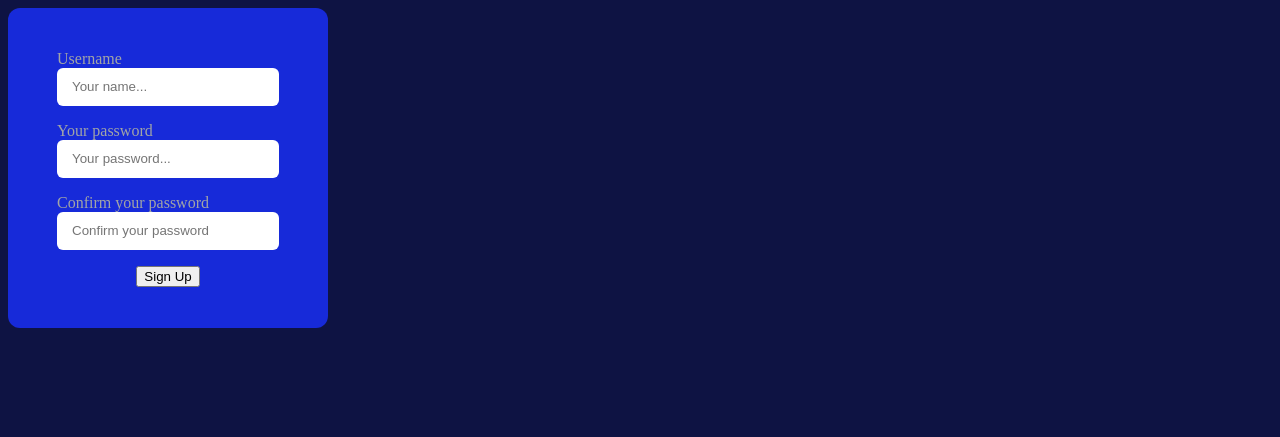
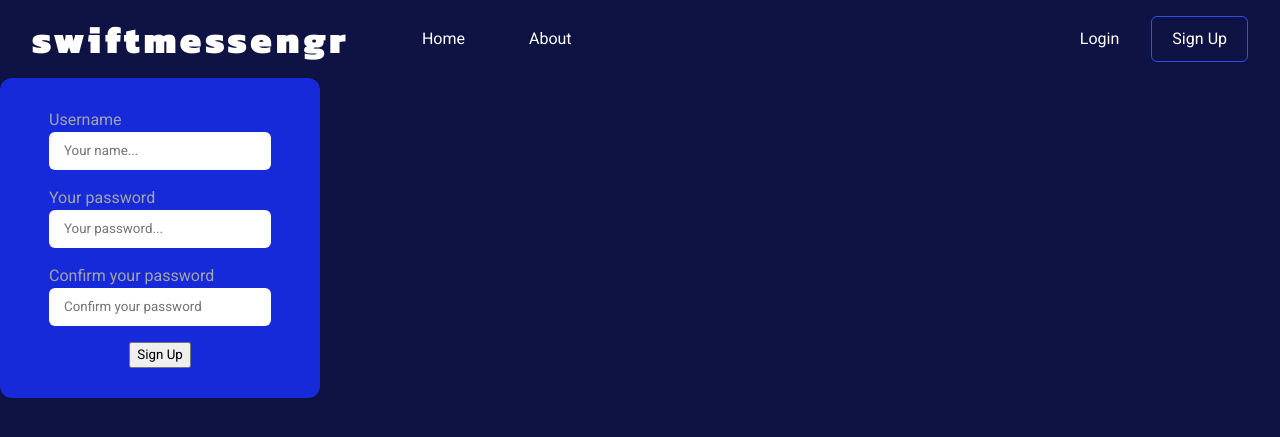
Before and after one commit to agnlt64/swift-messenger, a Flask app: page /sign-up in a window 1280 px wide. Shown: the top 437 px of the page. Run offline with Flask 3, Linux system fonts and the light colour scheme.

Commit message:
update base.html and update navbar

```diff
--- a/app/client/static/css/base.css
+++ b/app/client/static/css/base.css
@@ -1,9 +1,11 @@
-/* @import url('https://fonts.googleapis.com/css2?family=Heebo&family=Titillium+Web&display=swap');
+@import url('https://fonts.googleapis.com/css2?family=Heebo&family=Titillium+Web&display=swap');
+@import url('https://fonts.googleapis.com/css2?family=Kanit:wght@900&display=swap');
+
 
 :root {
     --sidebar-width: 40rem;
     --sidebar-height: 100vw;
-    --sidebar-background: #0e1343;
+    --background: #0e1343;
     --discret-color: #787a7c;
     --rounded: 6px;
     --sidebar-color: #a2a5a6;
@@ -13,33 +15,108 @@
     font-family: 'Heebo', sans-serif;
 }
 
-.container {
-    display: flex;
-    flex-direction: column;
-    justify-content: center;
-    align-items: center;
-    gap: 1rem;
+body {
+    box-sizing: border-box;
+    margin: 0;
+    padding: 0;
 }
 
-.btn {
-    border-radius: var(--rounded);
-    cursor: pointer;
-    border: none;
-    outline: none;
-    padding: 10px 13px;
-    transition: background-color 0.3s;
-    background-color: #0a16a9;
-    color: #fff;
+a {
+    text-decoration: none;
 }
 
-.btn:hover {
-    background-color: #09147d;
+.nav {
+    background-color: var(--background);
+    display: flex;
+    align-items: center;
+    gap: 2rem;
+    width: 100%;
 }
 
-.message-container {
+.shadow {
+    position: fixed;
+    box-shadow: 0 0 20px rgba(0, 0, 0, 0.8);
+}
+
+.nav .logo {
+    font-family: 'Kanit', sans-serif;
+    color: white;
+    letter-spacing: 4px;
+    font-size: 38px;
+    margin-left: 2rem;
+}
+
+.nav ul {
     display: flex;
-    justify-content: center;
     align-items: center;
+    gap: 4rem;
+    font-size: 16px;
+    width: 100%;
+}
+
+.nav ul li {
+    list-style: none;
+}
+
+.nav ul li a {
+    color: white;
+}
+
+.nav .auth-buttons {
+    display: flex;
+    align-items: center;
+    margin-left: auto;
+    gap: 2rem;
+    margin-right: 2rem;
+}
+
+.auth-buttons .sign-up button {
+    padding: 10px 20px;
+    background-color: transparent;
+    transition: background-color 0.2s, scale 0.2s;
+    border: 1px solid #2e51ed;
+    border-radius: var(--rounded);
+    color: inherit;
+    font-size: inherit;
+}
+
+.auth-buttons .sign-up:hover button {
+    background-color: #2e51ed;
+    scale: 1.07;
+    cursor: pointer;
+}
+
+.auth-buttons .login {
+    position: relative;
+}
+
+.auth-buttons .login:hover::after {
+    content: '';
+    position: absolute;
+    top: 100%;
+    right: 0;
+    left: 0;
+    height: 1.5px;
+    background-color: white;
+    animation: slideIn 0.1s forwards;
+}
+
+@keyframes slideIn {
+    0%  {
+        width: 0;
+    }
+    20% {
+        width: 20%;
+    }
+    50% {
+        width: 50%;
+    }
+    70% {
+        width: 70%;
+    }
+    100% {
+        width: 100%;
+    }
 }
 
 .invisible {
@@ -55,31 +132,3 @@
 .close-message:hover {
     cursor: pointer;
 }
-
-.error {
-    --color: red;
-}
-
-.success {
-    --color: green;
-}
-
-.flashed-message {
-    background-color: var(--color);
-    display: flex;
-    align-items: center;
-    justify-content: center;
-    height: 3rem;
-    width: 30rem;
-    border-radius: 0 0 12px 12px;
-}
-
-.flashed-message p {
-    color: #fff;
-}
-
-.group-message {
-    width: calc(var(--sidebar-width) - 4rem);
-    border-radius: 10px;
-    margin-top: 1rem;
-} */
--- /dev/null
+++ b/app/client/static/js/scroll.js
@@ -0,0 +1,10 @@
+const navbar = document.getElementById('navbar')
+let shadow = false
+
+window.addEventListener('scroll', () => {
+    if (window.scrollY > 0) {
+        navbar.classList.add('shadow')
+    } else {
+        navbar.classList.remove('shadow')
+    }
+})
--- a/app/client/templates/base.html
+++ b/app/client/templates/base.html
@@ -21,9 +21,30 @@
                     <img class="close-message" id="close-message" src="{{ url_for('static', filename='media/close.png') }}" alt="close button">
                 {% endfor %}
             </div>
-            {% endif %}
+        {% endif %}
     {% endwith %}
 
+    <nav class="nav" id="navbar">
+        <span class="logo">swiftmessengr</span>
+        <ul>
+          <li>
+            <a href="/">Home</a>
+          </li>
+          <li>
+            <a href="#">About</a>
+          </li>
+          <div class="auth-buttons">
+              <li class="login">
+                  <a href="/login">Login</a>
+              </li>
+              <li class="sign-up">
+                <button>
+                  <a href="/sign-up">Sign Up</a>
+                </button>
+              </li>
+          </div>
+        </ul>
+      </nav>
     {% block content %}
     {% endblock %}
 
@@ -32,6 +53,7 @@
         {% endblock %}
     </footer>
 </body>
+<script src="{{ url_for('static', filename='js/scroll.js') }}"></script>
 <script src="{{ url_for('static', filename='js/close_message.js') }}"></script>
 {% block scripts %}
 {% endblock %}
```
Also changed, not shown: app/client/static/css/index.css (deleted, +0 -104 lines), app/client/templates/index.html (+3 -25 lines).
